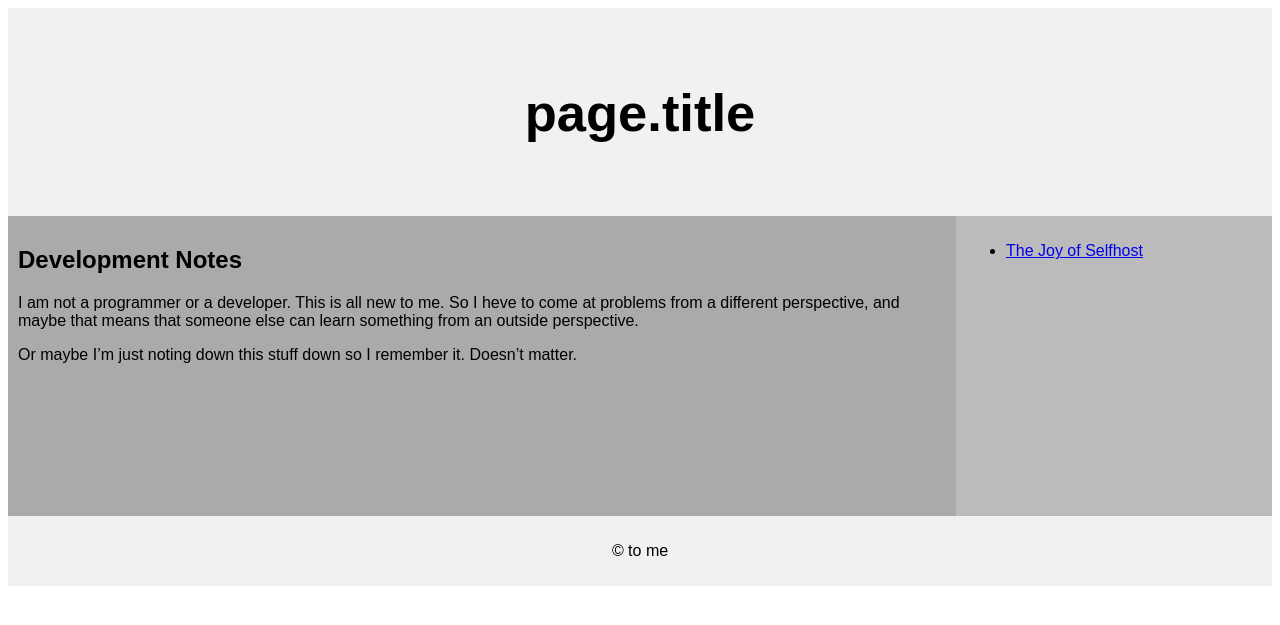
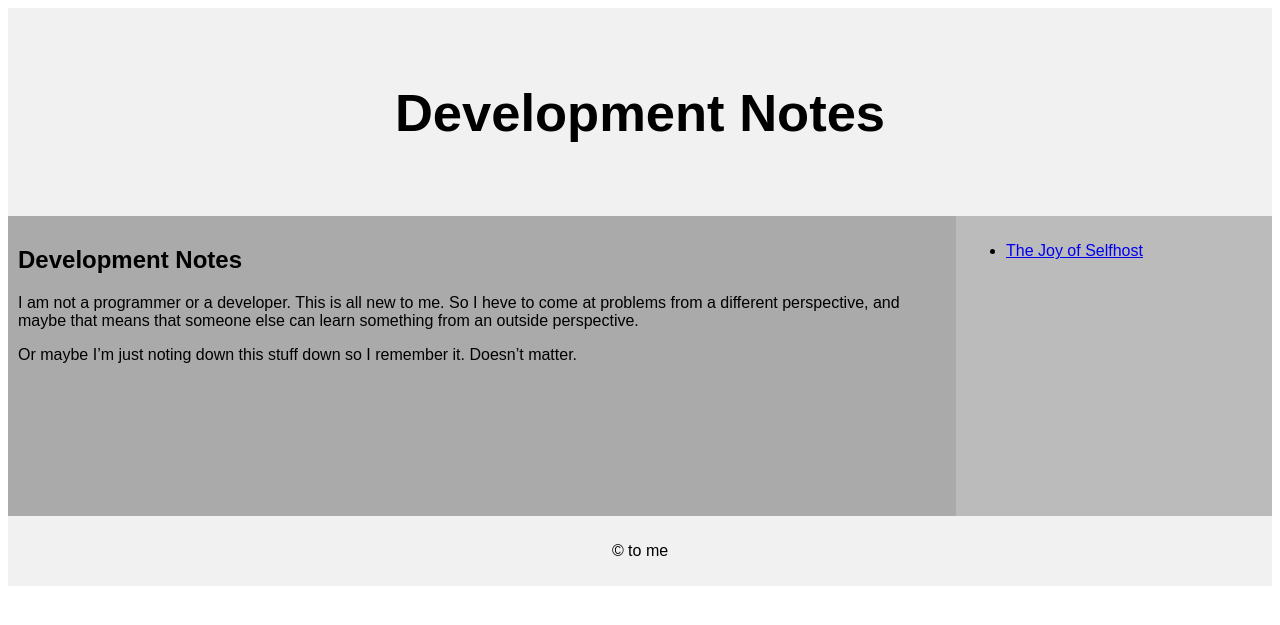
Before and after one commit to faragher/faragher.github.io, a Jekyll site: the page built from README.md, in a window 1280 px wide. Shown: the top 625 px of the page. Built offline with Jekyll 4.4.1, drawn with Linux system fonts in a browser that asks for light colours; our own code applies the rules of GitHub Pages for plain Markdown files.

Commit message:
Update default.html

```diff
--- a/_layouts/default.html
+++ b/_layouts/default.html
@@ -8,7 +8,7 @@
   </head>
   <body>
     <div class="header">
-      <h2>page.title</h2>
+      <h2>{{page.title}}</h2>
     </div>
 
     <div class="row">
```
